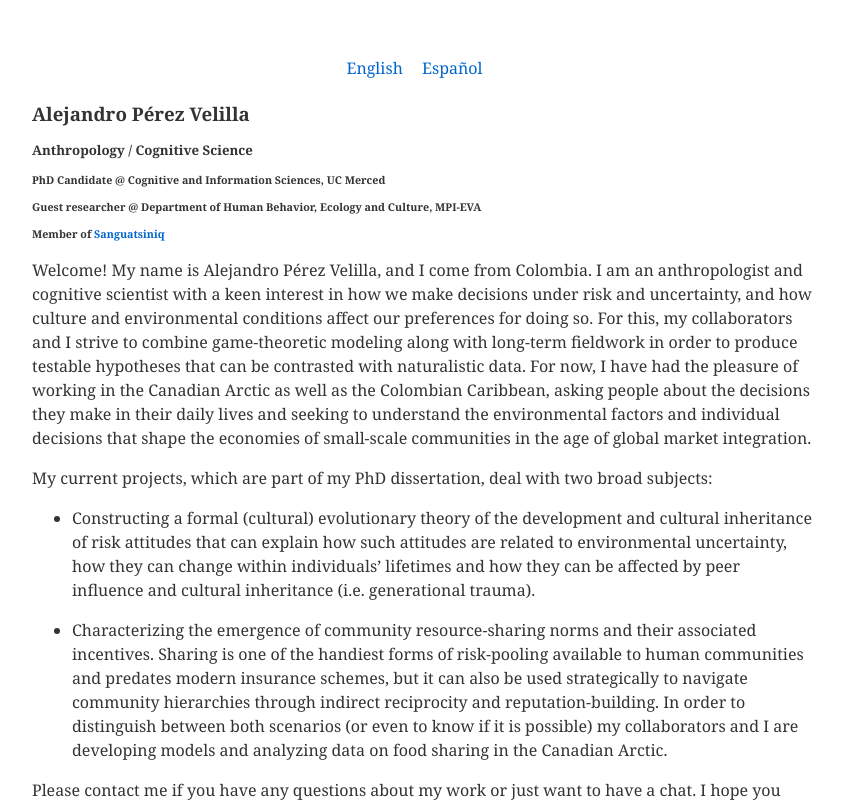
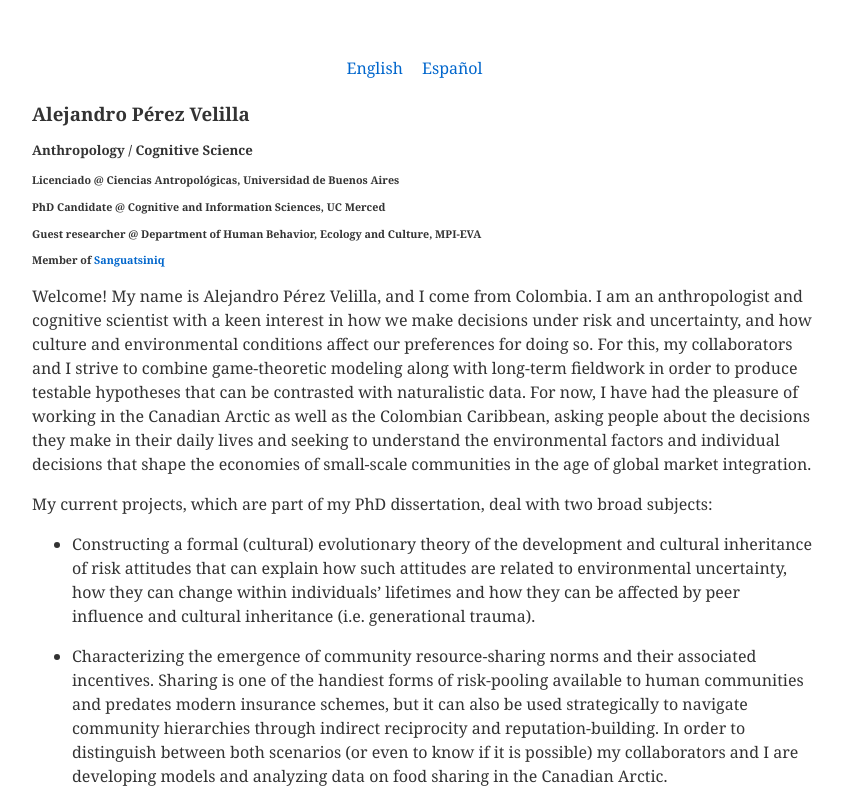
Before and after one commit to datadreamscorp/datadreamscorp.github.io, a Jekyll site: the page built from en/index.md, in a window 1280 px wide. Shown: the top 805 px of the page, without its empty margins (218-1061 px from the left). Built offline with Jekyll 4.4.1, drawn with Linux system fonts in a browser that asks for light colours.

Commit message:
Update index.md

```diff
--- a/en/index.md
+++ b/en/index.md
@@ -6,6 +6,7 @@ lang: en
 
 ### Alejandro Pérez Velilla
 ##### Anthropology / Cognitive Science
+###### Licenciado @ Ciencias Antropológicas, Universidad de Buenos Aires
 ###### PhD Candidate @ Cognitive and Information Sciences, UC Merced
 ###### Guest researcher @ Department of Human Behavior, Ecology and Culture, MPI-EVA
 ###### Member of [Sanguatsiniq](https://sanguatsiniq.github.io/)
```
